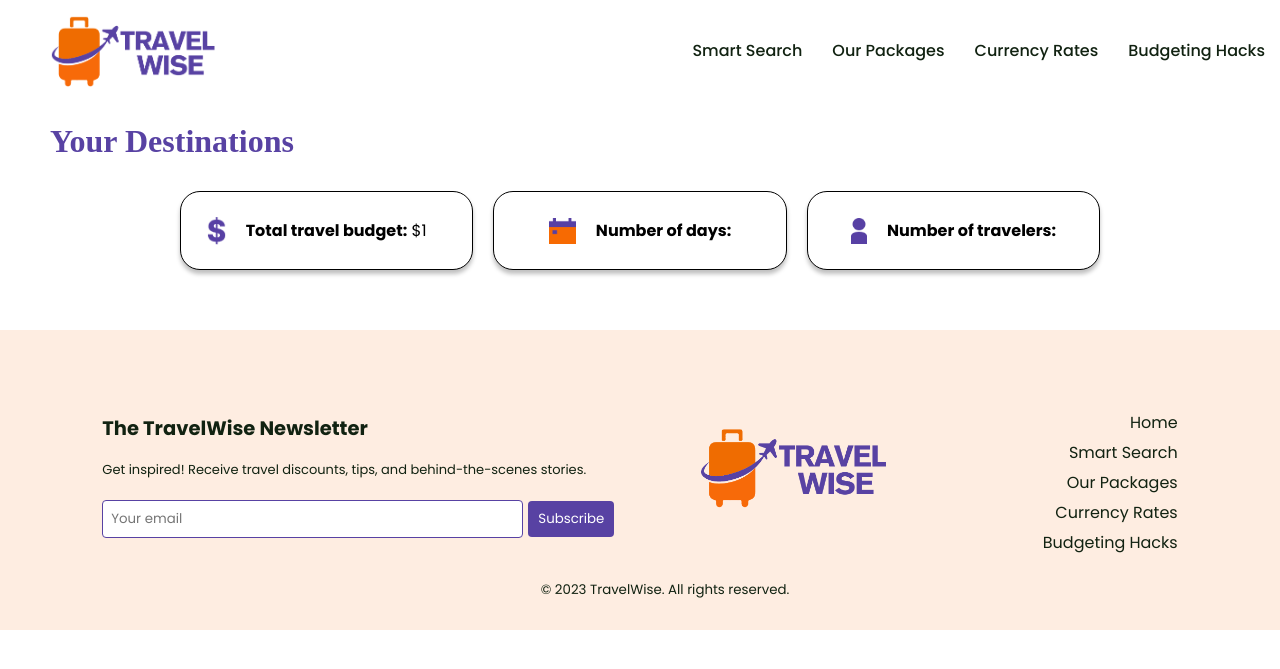
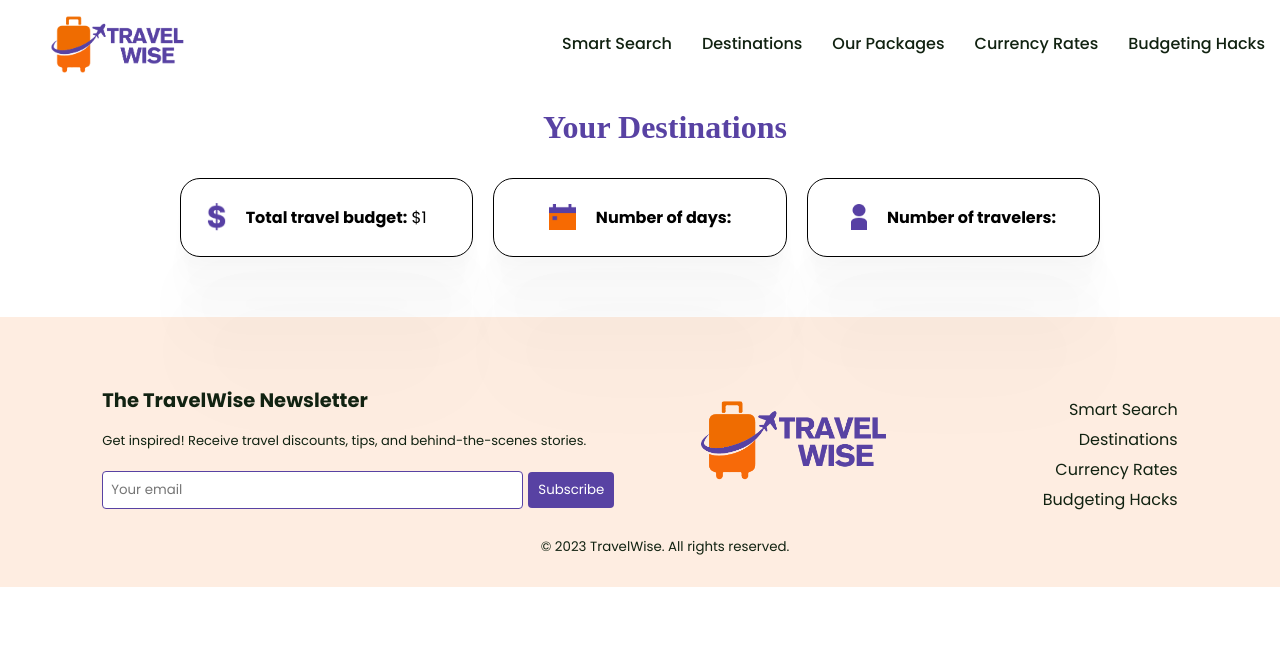
Before and after one commit to moizeshenriques/travelwise, a PHP site: page /yourDest.php?travelBudget=1 in a window 1280 px wide. Shown: the top 669 px of the page. Run offline with PHP 8.4, Linux system fonts and the light colour scheme; data that the repository does not hold is empty; some web fonts are replaced.

Commit message:
yourDest style

```diff
--- a/yourDest.php
+++ b/yourDest.php
@@ -83,6 +83,12 @@
     font-family: 'Poppins', sans-serif;
 }
 
+#your-dest-title {
+    display: flex;
+    align-items: center;
+    justify-content: center;
+}
+
 .subscribe-button {
     background-color: #5842A3;
     color: #fff;
@@ -239,7 +264,12 @@
     border-radius: 20px;
     border: 1.5px solid #000;
     background: #FFF;
-    box-shadow: 0px 4px 4px 0px rgba(0, 0, 0, 0.25);
+    box-shadow: 0px 2.463px 4.187px 0px rgba(0, 0, 0, 0.00),
+                0px 10.838px 8.67px 0px rgba(0, 0, 0, 0.01),
+                0px 26.602px 17.292px 0px rgba(0, 0, 0, 0.01),
+                0px 51.234px 33.893px 0px rgba(0, 0, 0, 0.01),
+                0px 86.212px 62.319px 0px rgba(0, 0, 0, 0.02),
+                0px 133.012px 106.41px 0px rgba(0, 0, 0, 0.02);
     margin: 10px;
     padding: 10px;
     text-align: center;
@@ -271,6 +306,13 @@
     width: 100%;
     height: 300px;
     border-radius: 0px 0px 20px 20px;
+}
+
+.all-locations-container {
+    display: flex;
+    flex-direction: column;
+    align-items: center;
+    justify-content: center;
 }
 
 .location-container {
@@ -433,9 +476,9 @@
 <head>
 
 <header>
-    <a href="index.html" class="logo">
+    <div class="logo">
         <img src="logotravelwise.png">
-    </a>
+    </div>
 
     <button id="menu-button">
         <div class="bar"></div>
@@ -444,10 +487,11 @@
     </button>
 
     <nav class="nav-list" id="myNav-list">
-        <a class="nav-item" href="smartSearch.php">Smart Search</a>
-        <a class="nav-item" href="packages.html">Our Packages</a>
-        <a class="nav-item" href="currency-rate.html">Currency Rates</a>
-        <a class="nav-item" href="budget-hacks.html">Budgeting Hacks</a>
+        <a class="nav-item" href="#">Smart Search</a>
+        <a class="nav-item" href="#">Destinations</a>
+        <a class="nav-item" href="#">Our Packages</a>
+        <a class="nav-item" href="#">Currency Rates</a>
+        <a class="nav-item" href="#">Budgeting Hacks</a>
     </nav>
 </header>
 <div id="your-dest-title">
@@ -501,6 +545,7 @@
             ?>
         </div>
     </div>
+    <div class="all-locations-container">
         <?php
         if ($userFilter == "Alphabetical") {
             $query = "SELECT * from Countries ORDER BY Name";
@@ -735,11 +781,10 @@
         </div>
         <img src="logotravelwise.png" alt="Travel Wise Logo" class="logo-small">
         <div class="page-links">
-            <a href="index.html">Home</a>
-            <a href="smartSearch.php">Smart Search</a>
-            <a href="packages.html">Our Packages</a>
-            <a href="currency-rate.html">Currency Rates</a>
-            <a href="budget-hacks.html">Budgeting Hacks</a>
+            <a href="#">Smart Search</a>
+            <a href="#">Destinations</a>
+            <a href="#">Currency Rates</a>
+            <a href="#">Budgeting Hacks</a>
         </div>
         <div class="copyright">
             &copy; 2023 TravelWise. All rights reserved.
```
Also changed, not shown: other parts of yourDest.php (+31 -5 lines).
